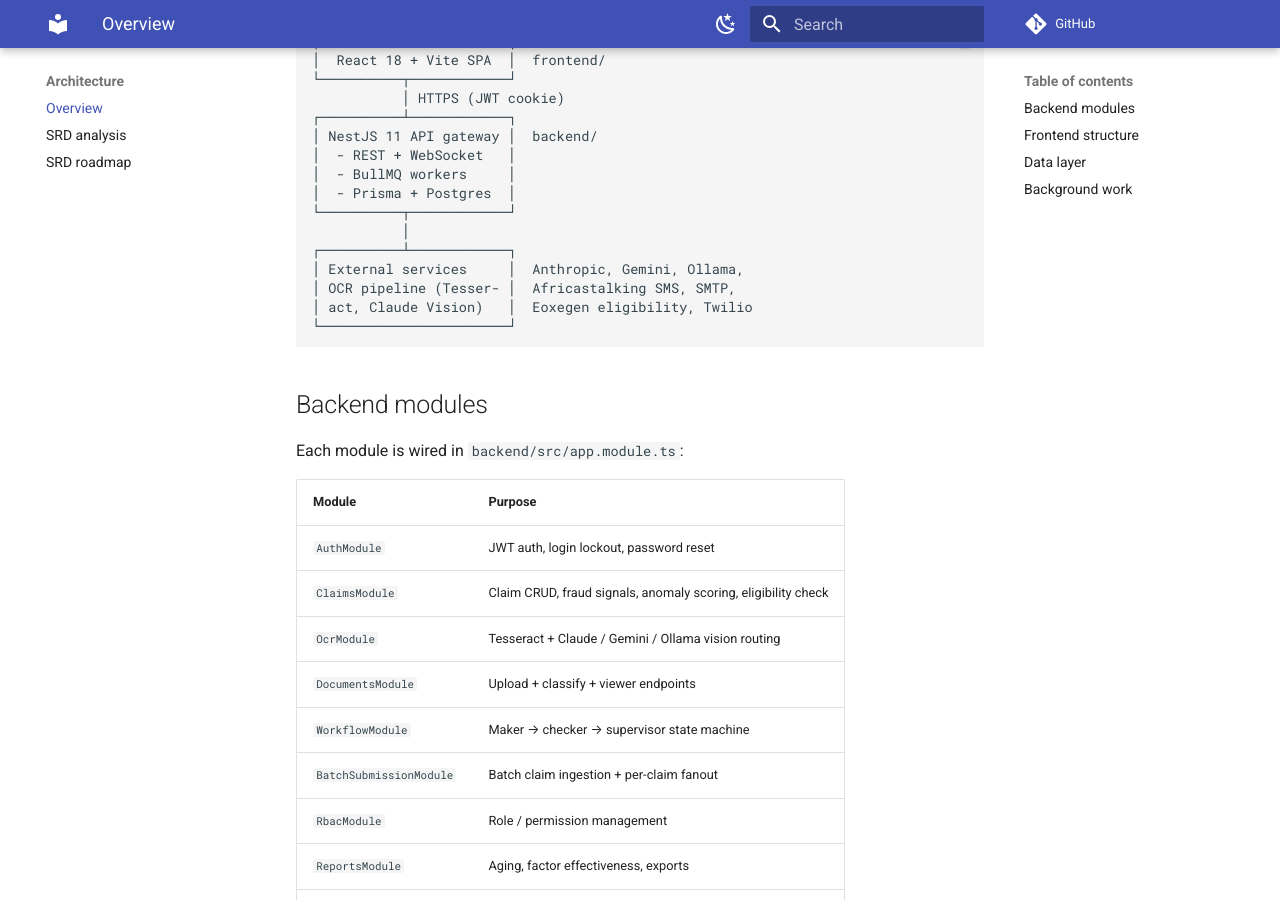
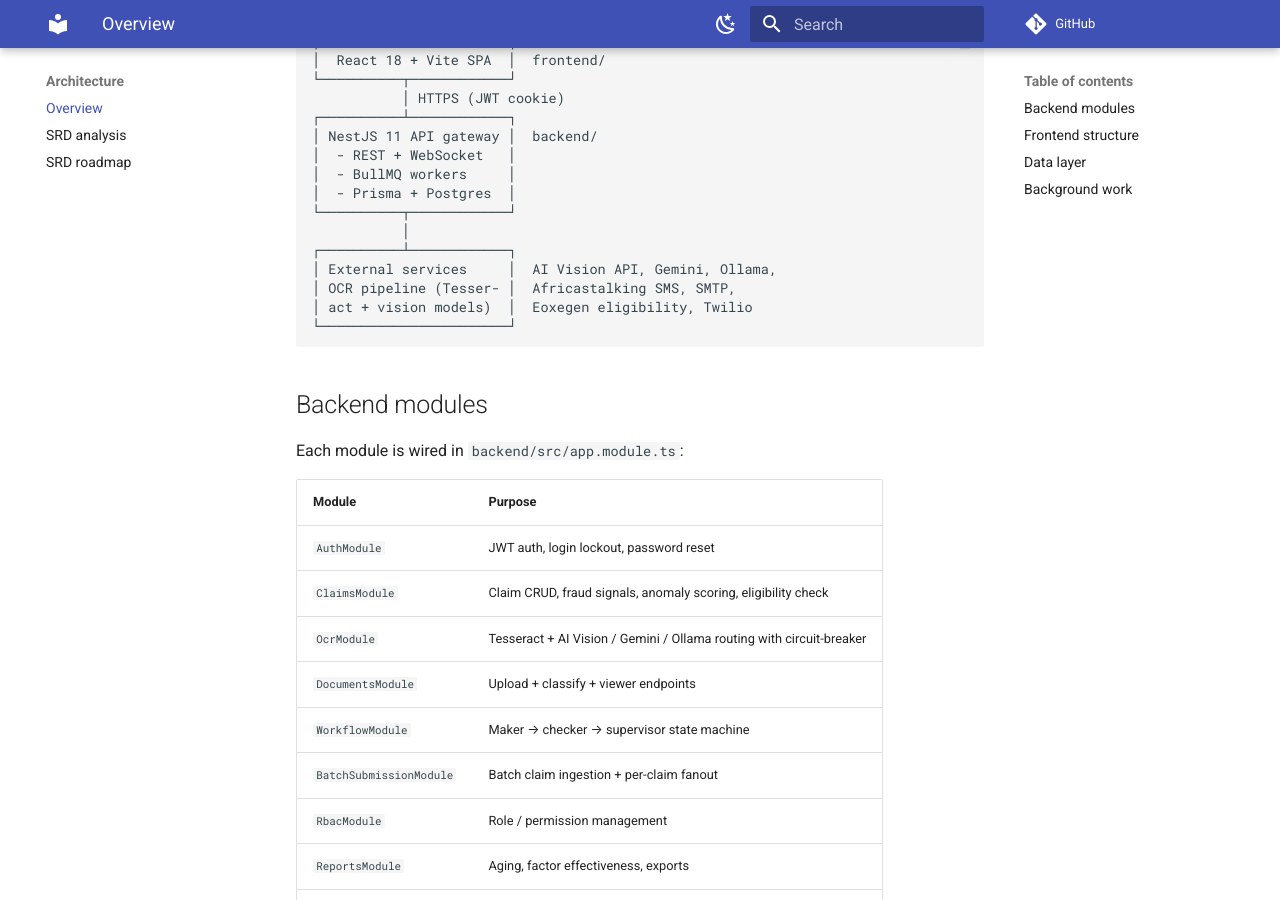
Before and after one commit to Makaly/claimsflow, an MkDocs documentation site: the page built from docs/architecture/overview.md, in a window 1280 px wide and 900 px high, scrolled down 248 px. Built offline with MkDocs 1.6.1 and Material for MkDocs 9.7.7, drawn with Linux system fonts in a browser that asks for light colours; comment, search, counter and statistics services are not loaded.

Commit message:
docs: neutralise vendor-specific references in public documentation
- render.yaml: switch VISION_DEFAULT_PROVIDER from cloud-vision to gemini
  as the active default (Gemini free-tier is the working primary while
  the alternative API key awaits a billing top-up)
- README.md, backend/README.md, docs/architecture/overview.md,
  docs/testing.md, SECURITY.md: replace explicit provider brand names
  with generic terms ("AI Vision API", "AI Vision backend") throughout
  all user-facing documentation so the integration layer is described
  neutrally and vendor choice is treated as a configuration detail
  rather than a product dependency

````diff
--- a/docs/architecture/overview.md
+++ b/docs/architecture/overview.md
@@ -15,9 +15,9 @@
 └──────────┬────────────┘
            │
 ┌──────────┴────────────┐
-│ External services     │  Anthropic, Gemini, Ollama,
+│ External services     │  AI Vision API, Gemini, Ollama,
 │ OCR pipeline (Tesser- │  Africastalking SMS, SMTP,
-│ act, Claude Vision)   │  Eoxegen eligibility, Twilio
+│ act + vision models)  │  Eoxegen eligibility, Twilio
 └───────────────────────┘
 ```
 
@@ -29,7 +29,7 @@
 | --------------------- | ------------------------------------------------------------- |
 | `AuthModule`          | JWT auth, login lockout, password reset                        |
 | `ClaimsModule`        | Claim CRUD, fraud signals, anomaly scoring, eligibility check  |
-| `OcrModule`           | Tesseract + Claude / Gemini / Ollama vision routing            |
+| `OcrModule`           | Tesseract + AI Vision / Gemini / Ollama routing with circuit-breaker |
 | `DocumentsModule`     | Upload + classify + viewer endpoints                           |
 | `WorkflowModule`      | Maker → checker → supervisor state machine                     |
 | `BatchSubmissionModule` | Batch claim ingestion + per-claim fanout                     |
--- a/render.yaml
+++ b/render.yaml
@@ -87,7 +87,7 @@
       - key: GEMINI_MODEL
         value: gemini-2.5-flash
       - key: VISION_DEFAULT_PROVIDER
-        value: claude
+        value: gemini
       - key: CLASSIFIER_AI_PROVIDER
         value: auto
       - key: OCR_USE_PAGE_HINTS
````
Also changed, not shown: README.md (+1 -1 lines), SECURITY.md (+1 -1 lines), backend/README.md (+11 -11 lines), docs/testing.md (+1 -1 lines).
